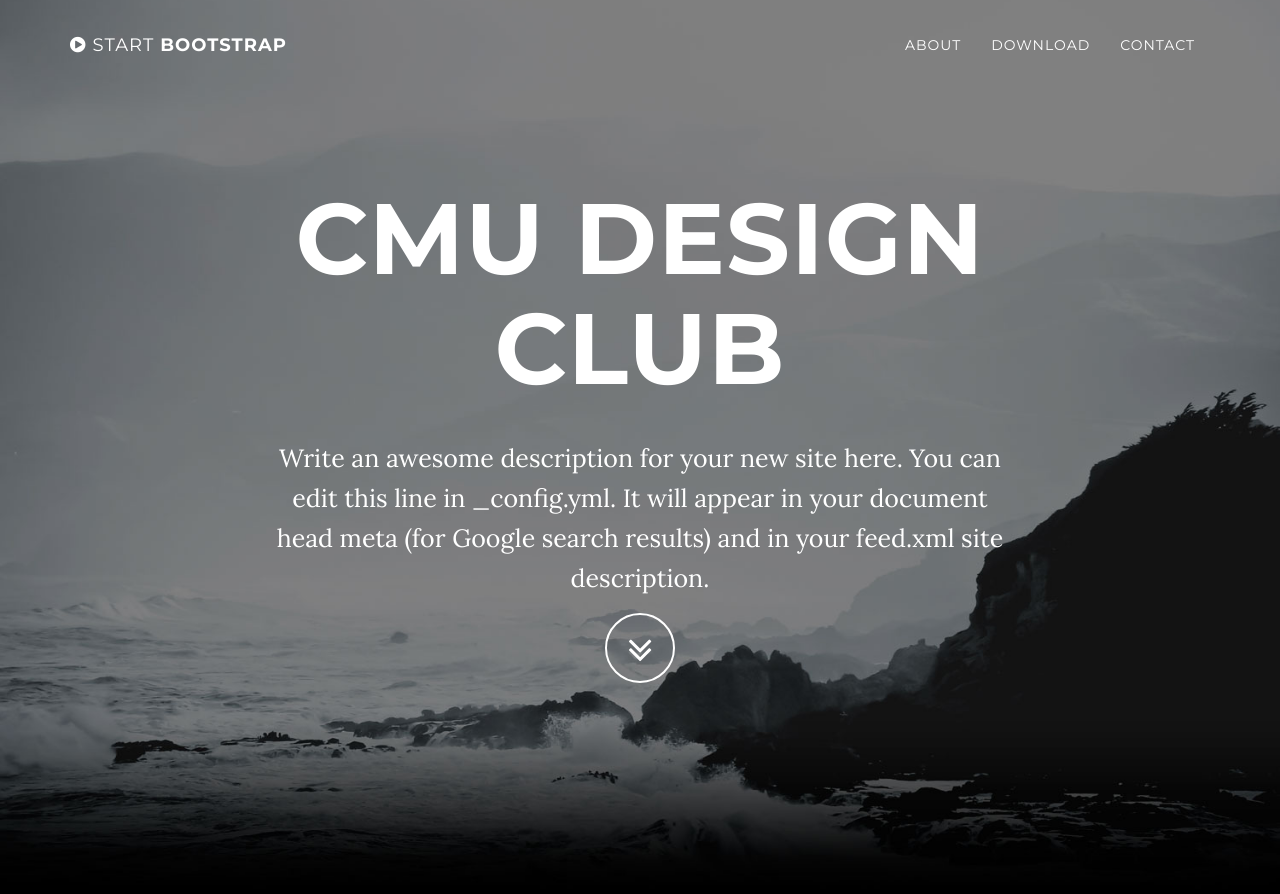
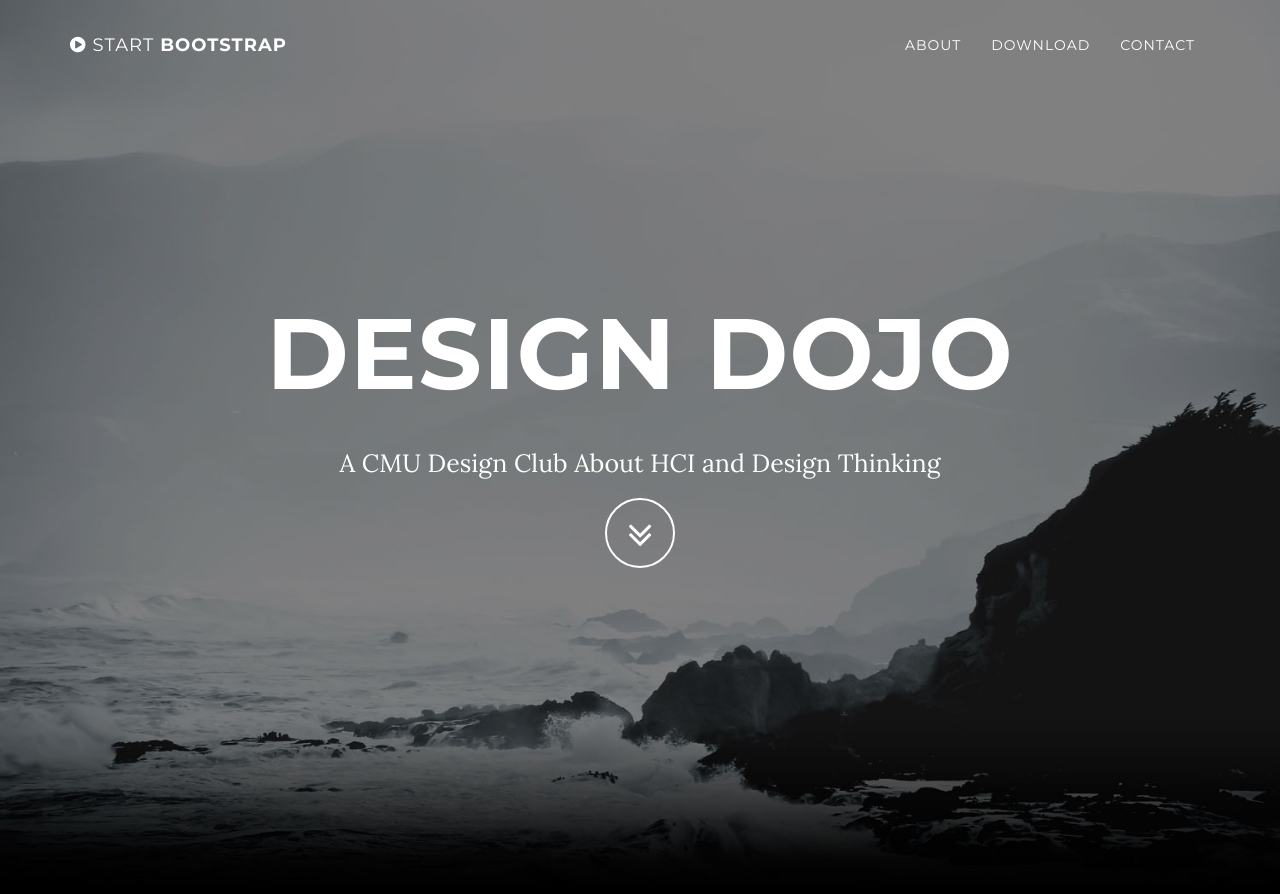
Before and after one commit to designdojo/designdojo.github.io, a Jekyll site: the page built from index.html, in a window 1280 px wide and 900 px high. Shown: the top 894 px of the window. Built offline with Jekyll 4.4.1, drawn with Linux system fonts in a browser that asks for light colours; some of the changed text lies outside the part shown.

Commit message:
NEW CONTENT

```diff
--- a/_config.yml
+++ b/_config.yml
@@ -1,29 +1,29 @@
 # Site settings
-title: CMU Design Club
+title: Design Dojo
 email: design-dojo@outlook.com
 url: https://designdojo.github.io
-description: "Write an awesome description for your new site here. You can edit this line in _config.yml. It will appear in your document head meta (for Google search results) and in your feed.xml site description."
+description: "A CMU Design Club About HCI and Design Thinking"
 
 # Color settings (hex-codes without the leading hash-tag)
 color:
   primary-dark: '#000000'
-  links: '#219ab3'
+  links: '#31b5bd'#'#219ab3'
 
 # Footer settings
-footer: Your Website
+footer: DesignDojo
 
 # Social networks usernames (many more available: google-plus, flickr, dribbble, pinterest, instagram, tumblr, linkedin, etc.)
 social:
-  - title: twitter
-    url: https://twitter.com/SBootstrap
+  # - title: twitter
+  #   url: https://twitter.com/SBootstrap
   - title: facebook
-    url:
-  - title: stack-overflow
-    url: http://stackoverflow.com/questions/tagged/jekyll
-  - title: bitbucket
-    url: http://bitbucket.org/jekyll
-  - title: github
-    url: https://github.com/IronSummitMedia/startbootstrap
+    url: https://www.facebook.com/designcmu/
+  # - title: stack-overflow
+  #   url: http://stackoverflow.com/questions/tagged/jekyll
+  # - title: bitbucket
+  #   url: http://bitbucket.org/jekyll
+  # - title: github
+  #   url: https://github.com/IronSummitMedia/startbootstrap
 
 # Build settings
 markdown: kramdown
--- a/_includes/about.html
+++ b/_includes/about.html
@@ -2,11 +2,8 @@
     <section id="about" class="container content-section text-center">
         <div class="row">
             <div class="col-lg-8 col-lg-offset-2">
-                <h2>About Grayscale</h2>
-                <p>Grayscale is a free Bootstrap 3 theme created by Start Bootstrap. It can be yours right now, simply download the template on <a href="http://startbootstrap.com/template-overviews/grayscale/">the preview page</a>. The theme is open source, and you can use it for any purpose, personal or commercial.</p>
-                <p>The Jekyll version is brought to you by <a href="https://github.com/jeromelachaud">Jerome Lachaud</a></p>
-                <p>This theme features stock photos by <a href="http://gratisography.com/">Gratisography</a> along with a custom Google Maps skin courtesy of <a href="http://snazzymaps.com/">Snazzy Maps</a>.</p>
-                <p>Grayscale includes full HTML, CSS, and custom JavaScript files along with LESS files for easy customization.</p>
+                <h2>About Design Dojo</h2>
+                <p>Design Dojo is a student organization at <a href="https://www.cmu.edu/silicon-valley/">Carnegie Mellon University Silicon Valley</a> campus, that has a dedicated community practicing software product design techniques and design thinking through interactive, collaborative, and hands-on workshops and prototyping sessions.</p>
             </div>
         </div>
     </section>
```
